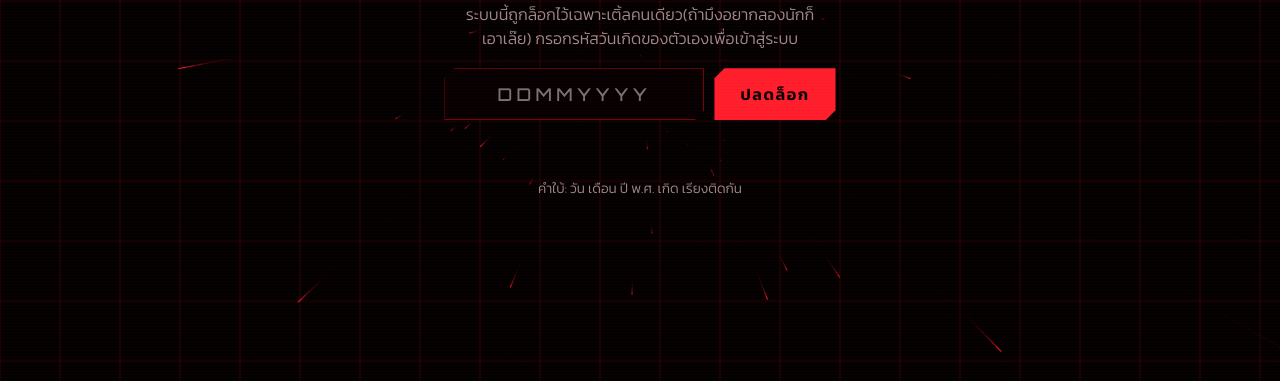
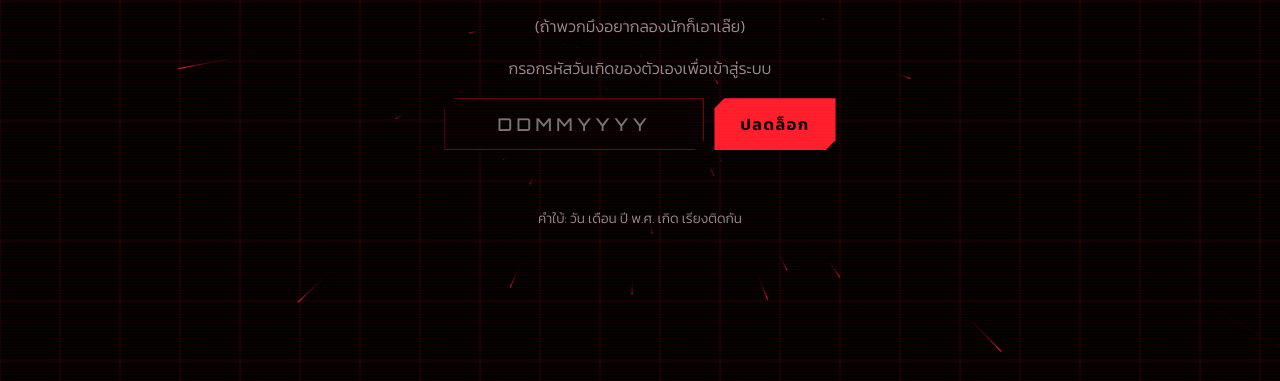
Before and after one commit to siridaranadear-dot/TLE-Birthday, a plain HTML site: page index.html in a window 1280 px wide. Shown: the part 419-800 px from the top of the page. Drawn offline with Linux system fonts and the light colour scheme.

Commit message:
Update index.html

```diff
--- a/index.html
+++ b/index.html
@@ -19,7 +19,9 @@
     <path d="M8 40l14-6v22zM112 40l-14-6v22z" fill="#ff1f2d"/>
   </svg>
   <h1>SYSTEM LOCKED</h1>
-  <p>ระบบนี้ถูกล็อกไว้เฉพาะเติ้ลคนเดียว(ถ้ามึงอยากลองนักก็เอาเล๊ย) กรอกรหัสวันเกิดของตัวเองเพื่อเข้าสู่ระบบ</p>
+  <p>ระบบนี้ถูกล็อกไว้เฉพาะเติ้ลคนเดียว</p>
+  <p>(ถ้าพวกมึงอยากลองนักก็เอาเล๊ย)</p>
+  <p>กรอกรหัสวันเกิดของตัวเองเพื่อเข้าสู่ระบบ</p>
   <div class="box" id="box">
     <input id="pw" type="password" inputmode="numeric" autocomplete="off" placeholder="DDMMYYYY" aria-label="รหัสผ่าน">
     <button id="go">ปลดล็อก</button>
```
